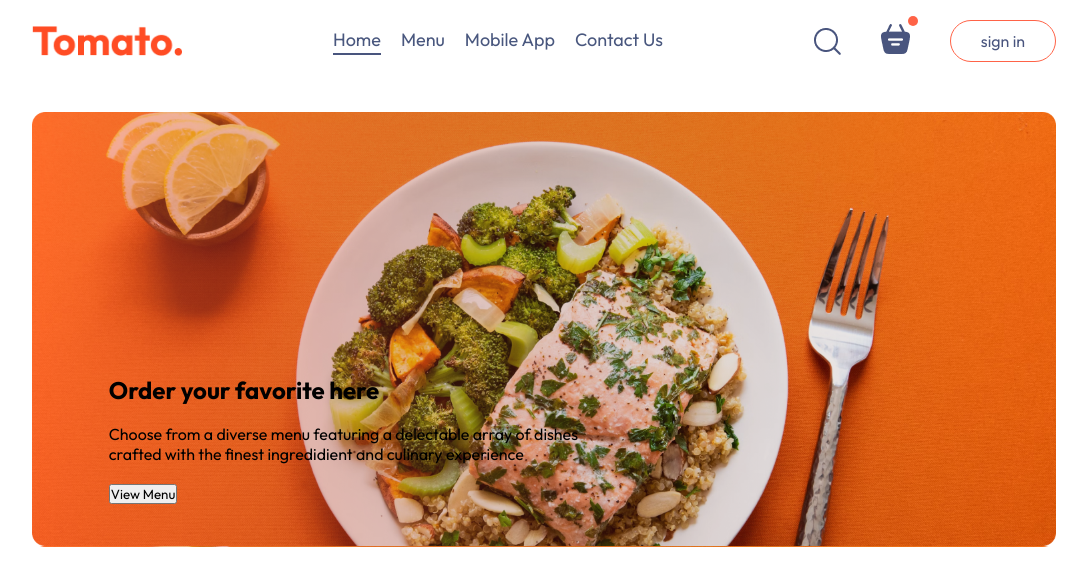
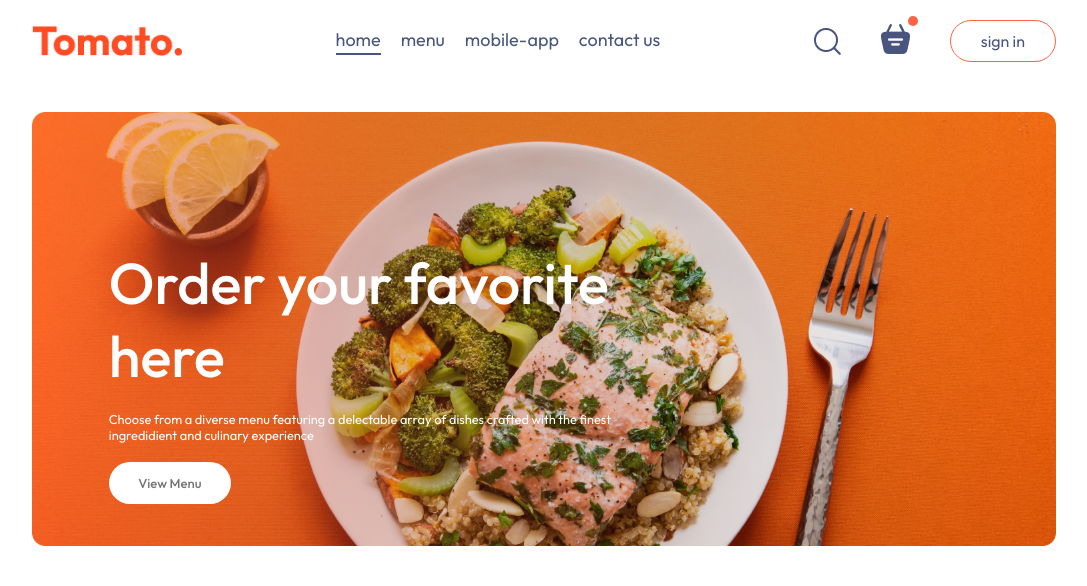
Before and after one commit to talha424588/tomato-web-app, a React (Create React App) app: page / in a window 1280 px wide. Shown: the top 586 px of the page, without its empty margins (96-1183 px from the left). Built offline with nearby package versions, Linux system fonts and the light colour scheme.

Commit message:
header image and content key frames added

```diff
--- a/src/Components/Header/Header.css
+++ b/src/Components/Header/Header.css
@@ -5,6 +5,9 @@
     background: url(../../../public/image/header_img.png);
     background-size: contain;
     position: relative;
+    background-repeat: no-repeat;
+    /* animation: headerImageSlide 2s; */
+    animation: headerImageSlide 2s forwards;
 }
 .header-contents
 {
@@ -16,4 +19,26 @@
     max-width: 50%;
     bottom: 10%;
     left: 6vw;
+    /* animation: fadeIn 3s; */
+    opacity: 0; /* Initial state for fadeIn animation */
+    animation: fadeIn 3s forwards;
 }
+.header-contents h2{
+    color: white;;
+    font-weight: 500;
+    font-size: max(4.5vw,22px);
+}
+.header-contents p
+{
+    color: white;;
+    font-size: 1vw;
+}
+.header-contents button{
+    border: none;
+    color: #747474;
+    font-weight: 500;
+    padding: 1vw 2.3vw;
+    background-color: white;
+    border-radius: 50px;;
+    font-size: max(1vw,13px);
+}
--- a/src/Components/Navbar/Navbar.jsx
+++ b/src/Components/Navbar/Navbar.jsx
@@ -10,10 +10,10 @@ function Navbar() {
       <div className="navbar">
         <img src={logo} alt="logo" className="logo" />
         <ul className="navbar-menu">
-          <li onClick={()=>setActiveNav("#")} className={activeNav === "#" ? "active":""}>Home</li>
-          <li onClick={()=>setActiveNav("menu")} className={activeNav === "menu" ? "active" :""}>Menu</li>
-          <li onClick={()=>setActiveNav("mobile-app")} className={activeNav === "mobile-app" ? "active" : ""}>Mobile App</li>
-          <li onClick={()=>setActiveNav("contact-us")} className={activeNav=== "contact-us" ? "active" : ""}>Contact Us</li>
+          <li onClick={()=>setActiveNav("#")} className={activeNav === "#" ? "active":""}>home</li>
+          <li onClick={()=>setActiveNav("menu")} className={activeNav === "menu" ? "active" :""}>menu</li>
+          <li onClick={()=>setActiveNav("mobile-app")} className={activeNav === "mobile-app" ? "active" : ""}>mobile-app</li>
+          <li onClick={()=>setActiveNav("contact-us")} className={activeNav=== "contact-us" ? "active" : ""}>contact us</li>
         </ul>
         <div className="navbar-right">
           <img src={search_icon} alt="" />
--- a/src/index.css
+++ b/src/index.css
@@ -20,3 +20,22 @@ a
   width: 80%;
   margin: auto;
 }
+@keyframes headerImageSlide {
+  0% {
+    left: -100%;
+  }
+  100% {
+    left: 0;
+  }
+}
+
+@keyframes fadeIn {
+  0% {
+    opacity: 0;
+    filter: blur(100px);
+  }
+  100% {
+    opacity: 1;
+    filter: blur(0);
+  }
+}
```
